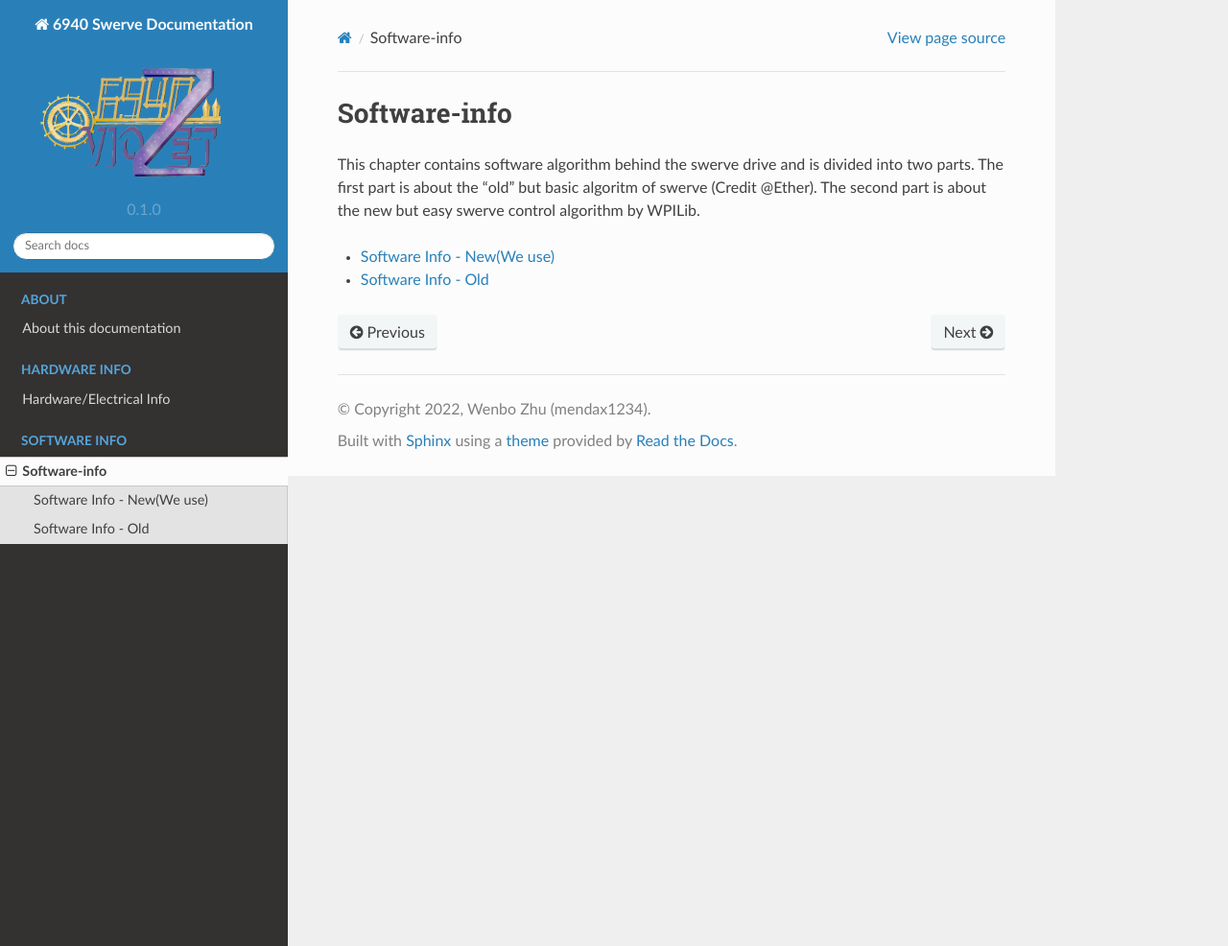
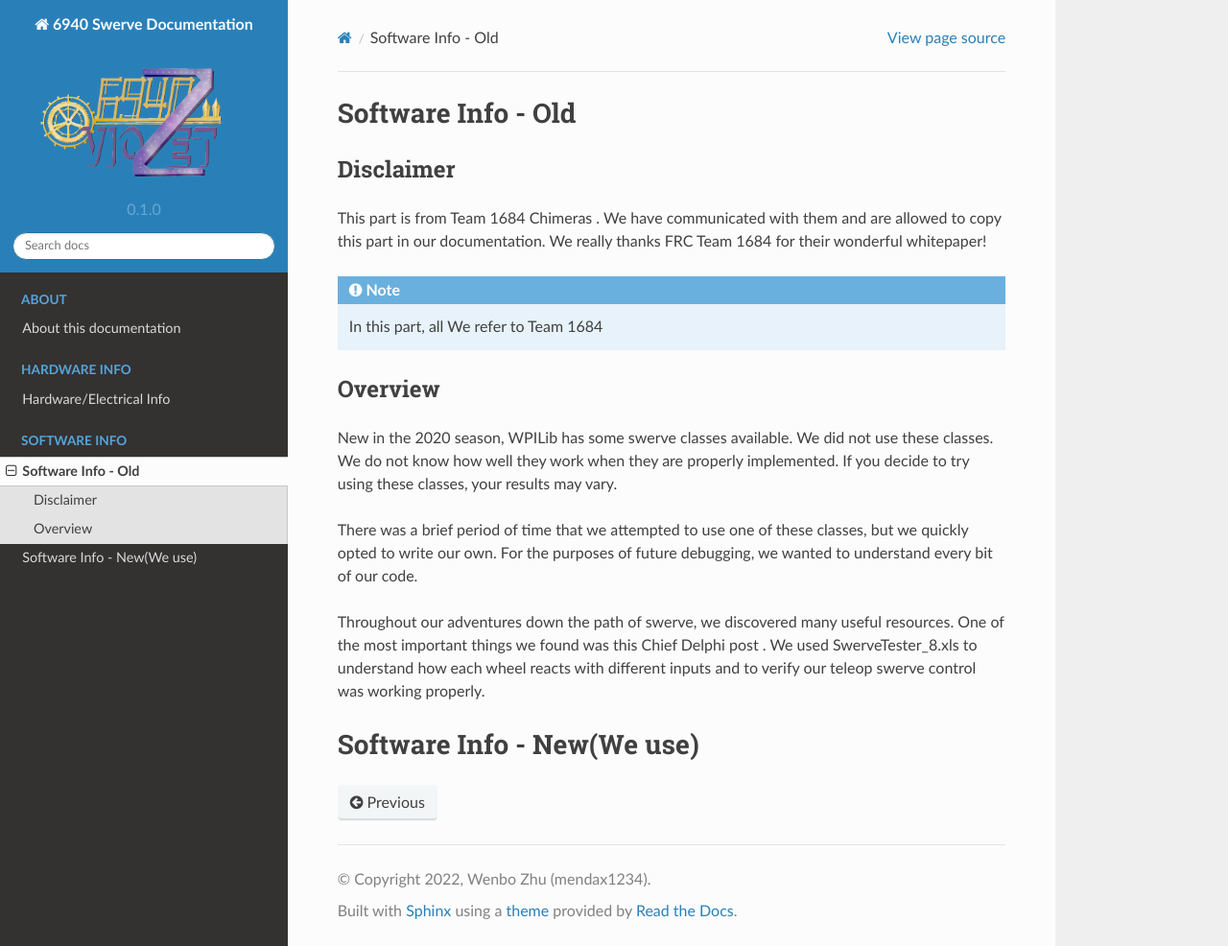
Before and after one commit to mendax1234/6940Swerve-docs, a Sphinx documentation site: the page built from docs/source/docs/software-info/index.rst, in a window 1280 px wide and 986 px high. Shown: the whole window at 96% size. Built offline with Sphinx 7.4.7 and the Read the Docs theme 2.0.0, drawn with Linux system fonts in a browser that asks for light colours.

Commit message:
Optimize

```diff
--- a/docs/source/docs/software-info/index.rst
+++ b/docs/source/docs/software-info/index.rst
@@ -1,12 +1,27 @@
-Software-info
-==============
+Software Info - Old
+=====================
 
-This chapter contains software algorithm behind the swerve drive and is divided into two parts. The first
-part is about the "old" but basic algoritm of swerve (Credit @Ether). The second part is about the new but
-easy swerve control algorithm by WPILib.
+Disclaimer
+------------
+This part is from Team 1684 Chimeras . We have communicated with them and are allowed to copy this part
+in our documentation. We really thanks FRC Team 1684 for their wonderful whitepaper!
 
-.. toctree::
-   :maxdepth: 1
+.. note:: In this part, all We refer to Team 1684
 
-   software-info-new
-   software-info-old
+Overview
+------------
+New in the 2020 season, WPILib has some swerve classes available. We did not use these classes.
+We do not know how well they work when they are properly implemented. If you decide to try using
+these classes, your results may vary.
+
+There was a brief period of time that we attempted to use one of these classes, but we quickly
+opted to write our own. For the purposes of future debugging, we wanted to understand every bit of
+our code.
+
+Throughout our adventures down the path of swerve, we discovered many useful resources. One of
+the most important things we found was this Chief Delphi post .
+We used SwerveTester_8.xls to understand how each wheel reacts with different inputs and to
+verify our teleop swerve control was working properly.
+
+Software Info - New(We use)
+============================
```
Also changed, not shown: docs/source/docs/software-info/software-info-old.rst (deleted, +0 -24 lines).
